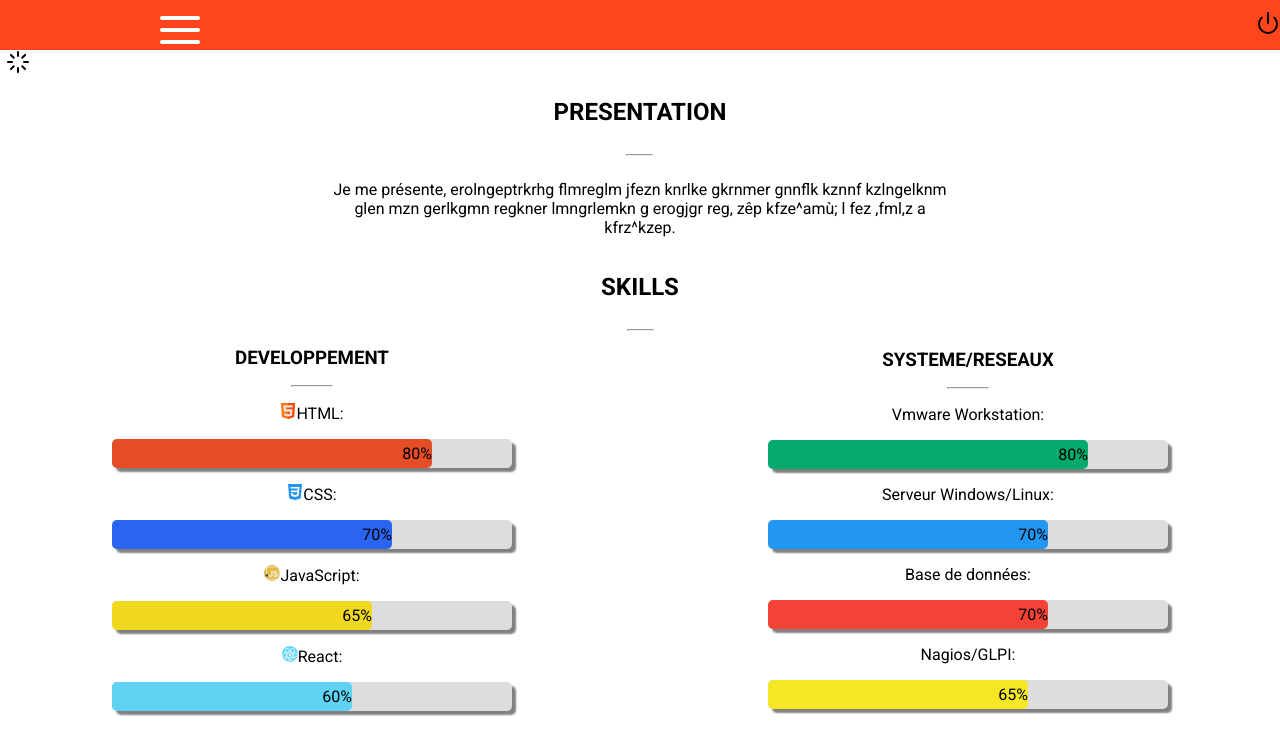
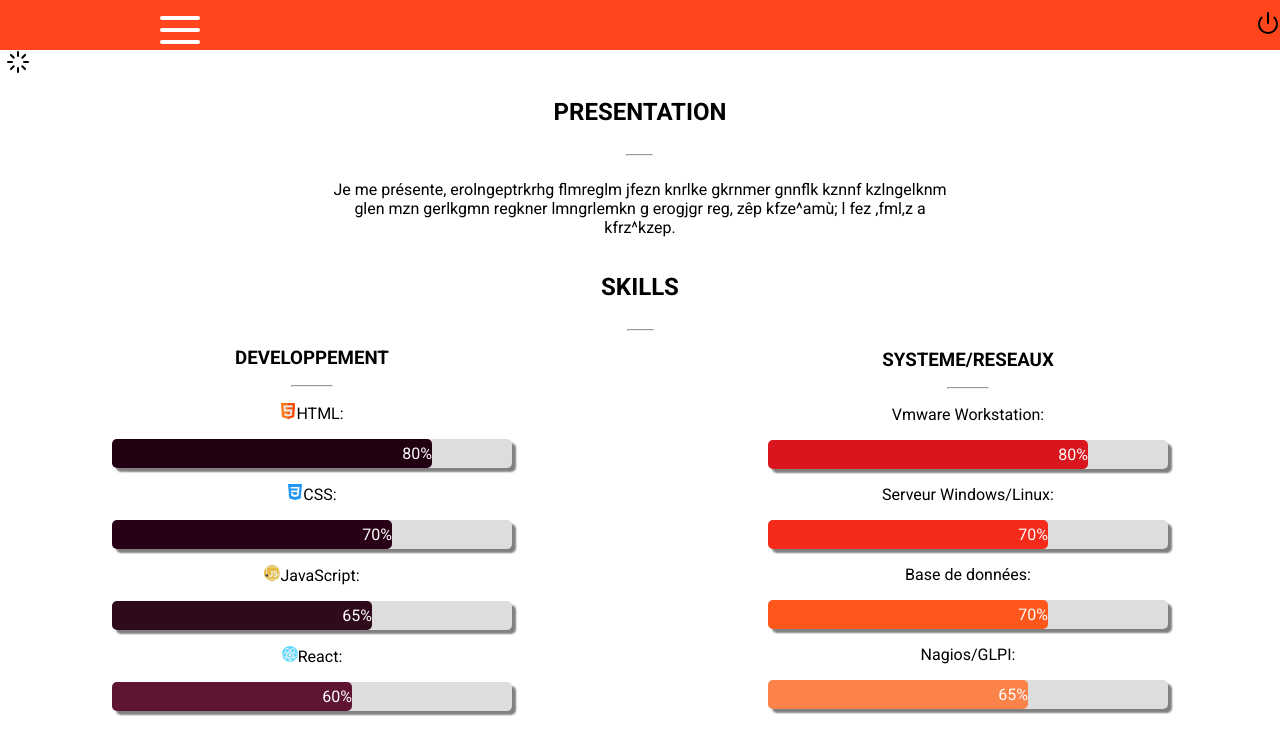
Before and after one commit to Chr1st0B/portfolio, a React (Create React App) app: page /Me in a window 1280 px wide. Shown: the top 754 px of the page. Built offline with nearby package versions, Linux system fonts and the light colour scheme.

Commit message:
portfolioSave6

```diff
--- a/src/App.css
+++ b/src/App.css
@@ -90,6 +90,7 @@ svg {
   color: inherit;
 }
 
+/* Menu Burger */
 
 @media (max-width:1500px){
   .bigBox{
@@ -104,20 +105,24 @@ svg {
     align-items: center;
     position: fixed;
     /* left: 0; */
-    right: 100vw;
+    right: 100vw; /* C'est ici qu'on dit au menu entier de se mettre sur la gauche (car on le pousse depuis la droite avec le mot "right") */
     bottom: 0;
     height: 609px;
     top: 25px;
     /* padding: 2rem; */
     visibility: hidden;
     background-color: black;
-    transition: all .8s ease-out;
+    transition: all .8s ease-out; /* effet de transition du menu entier de la gauche vers la droite */
   }
+
+  /* Ici on précise que le menu entier doit revenir à sa taille de base afin qu'il soit affiché */
   .show-nav .liens ul{
     left: 0;
     right: 0;
     visibility: visible;
   }
+
+  /* petite barre entre les liens */
   .liens ul li::after{
     content: "";
     display: block;
@@ -127,6 +132,7 @@ svg {
     height: 1px;
     background: white;
   }
+  /* supprimer la dernière barre entre les liens */
   .liens ul li:last-child::after{
     display: none;
   }
@@ -137,40 +143,50 @@ svg {
   .navbar_burger{
     display: block;
   }
+  /* on indique que les 3 barres définies sont cliquables */
   .navbar_burger:hover{
     cursor: pointer;
   }
 
-  .burger-bar,
-  .burger-bar::before,
-  .burger-bar::after{
+  /* définitions des 3 barres blanche pour faire le menu, cette méthode permet de modifier les 3 en même temps */
+  .burger-bar, /* bar du milieu */
+  .burger-bar::before, /* bar du début */
+  .burger-bar::after{ /* bar de fin */
     display: block;
     width: 40px;
     height: 4px;
     position: relative;
     border-radius: 3px;
     background: white;
-    transition: all .5s ease-in-out;
+    transition: all .5s ease-in-out; /* effet de transition pour la croix du menu burger */
   }
+  /* apparition des 2 autres barres */
   .burger-bar::before,
   .burger-bar::after{
     content: "";
     position: absolute;
     left: 0;
   }
+  /* affichage de la barre "avant" */
   .burger-bar::before{
     transform: translateY(-12px);
   }
+  /* affichage de la barre "après" */
   .burger-bar::after{
     transform: translateY(12px);
   }
+
+  /* commencement des transistions des barres blanches du menu */
+  /* transitions de la barre de base (celle du milieu) */
   .show-nav .burger-bar{
-    width: 0;
-    background: transparent;
+    width: 0; /* disparition de la barre progressive */
+    background: transparent; /* disparition de la barre */
   }
+  /* rotation de la barre blanche "avant" (celle du dessus) de 45 degré */
   .show-nav .burger-bar::before{
     transform: rotate(45deg);
   }
+  /* rotation de la barre blanche "après" (celle du dessous) de -45 degré */
   .show-nav .burger-bar::after{
     transform: rotate(-45deg);
   }
@@ -289,7 +305,7 @@ svg {
   /* border: 2px solid red; */
 }
 
-@media (max-width:1024px){
+@media (max-width: 1024px){
   .meMasterBox2{
     flex-direction: column;
     align-items: center;
@@ -330,7 +346,7 @@ svg {
   text-align: right; /* Right-align text */
   padding-top: 5px; /* Add top padding */
   padding-bottom: 5px; /* Add bottom padding */
-  color: black; /* text color */
+  color: white; /* text color */
 }
 
 .meBox4{
@@ -345,19 +361,19 @@ svg {
 }
 
 .html{
-  width: 80%; background-color: #e44d26; /* Green */
+  width: 80%; background-color: #210011; /* Green */
   border-radius: 5px;
 }
 .css{
-  width: 70%; background-color: #2965f1; /* Blue */
+  width: 70%; background-color: #280116; /* Blue */
   border-radius: 5px;
 }
 .js{
-  width: 65%; background-color: #efd81d; /* Red */
+  width: 65%; background-color: #2f0a1c; /* Red */
   border-radius: 5px;
 }
 .react{
-  width: 60%; background-color: #5ed3f3; /* yellox */
+  width: 60%; background-color: #5e1533; /* yellox */
   border-radius: 5px;
 }
 
@@ -373,19 +389,19 @@ svg {
 }
 
 .vmware{
-  width: 80%; background-color: #04AA6D; /* Green */
+  width: 80%; background-color: #d9151e; /* Green */
   border-radius: 5px;
 }
 .srv{
-  width: 70%; background-color: #2196F3; /* Blue */
+  width: 70%; background-color: #f42b1b; /* Blue */
   border-radius: 5px;
 }
 .bdd{
-  width: 70%; background-color: #f44336; /* Red */
+  width: 70%; background-color: #ff561b; /* Red */
   border-radius: 5px;
 }
 .supervision{
-  width: 65%; background-color: #f5e726; /* yellox */
+  width: 65%; background-color: #fb8249; /* yellox */
   border-radius: 5px;
 }
 
@@ -492,15 +508,15 @@ img{
   /* border: 2px solid palevioletred; */
 }
 
-@media (max-width:460px){
+/* @media (max-width:460px){
   .contactBox2{
     flex-direction: column;
     align-items: center;
     margin-top: 25px;
     margin-left: 25px;
-    width: 400px;
+    width: 300px;
   }
-}
+} */
 
 [type="text"], [type="email"] , textarea{
   display: block;
@@ -572,7 +588,7 @@ button{
   }
 } */
 
-input{
+.surpriseBox1 input{
   margin-top:10px;
   font-family: 'Segoe UI', Tahoma, Geneva, Verdana, sans-serif;
   font-size: 20px;
--- a/src/components/Header.js
+++ b/src/components/Header.js
@@ -17,8 +17,11 @@ const Header = () => {
     const [mode, setMode] = useState('day')
 
     // Menu Home
+    // Menu sera fermé par défault "false"
     const [showLinks, setShowLinks] = useState(false)
 
+    // Fonction pour modifier la barre
+    // On éditera seulement la  valeur si elle est différent de "false"
     const handleShowLinks = () => {
         setShowLinks(!showLinks)
     }
@@ -26,8 +29,8 @@ const Header = () => {
     return(
         <div className={mode === 'day' ? 'homeDay' : 'homeNight'} >
             <header className="bigBox">
-                <section className={`box ${showLinks ? "show-nav" : "hide-nav"}`}>
-                    <button className="navbar_burger" onClick={handleShowLinks}>
+                <section className={`box ${showLinks ? "show-nav" : "hide-nav"}`}> {/* si showLinks est à "true" : met la classe "show-nav" (nouvelle classe intialisé en CSS) sinon met la classe "hide-nav" (celle par défaut qui est le "false") */}
+                    <button className="navbar_burger" onClick={handleShowLinks}> {/* ajoute la fonction handleShowLinks */}
                         <span className="burger-bar"></span>
                     </button>
                     <div className="liens">
```
